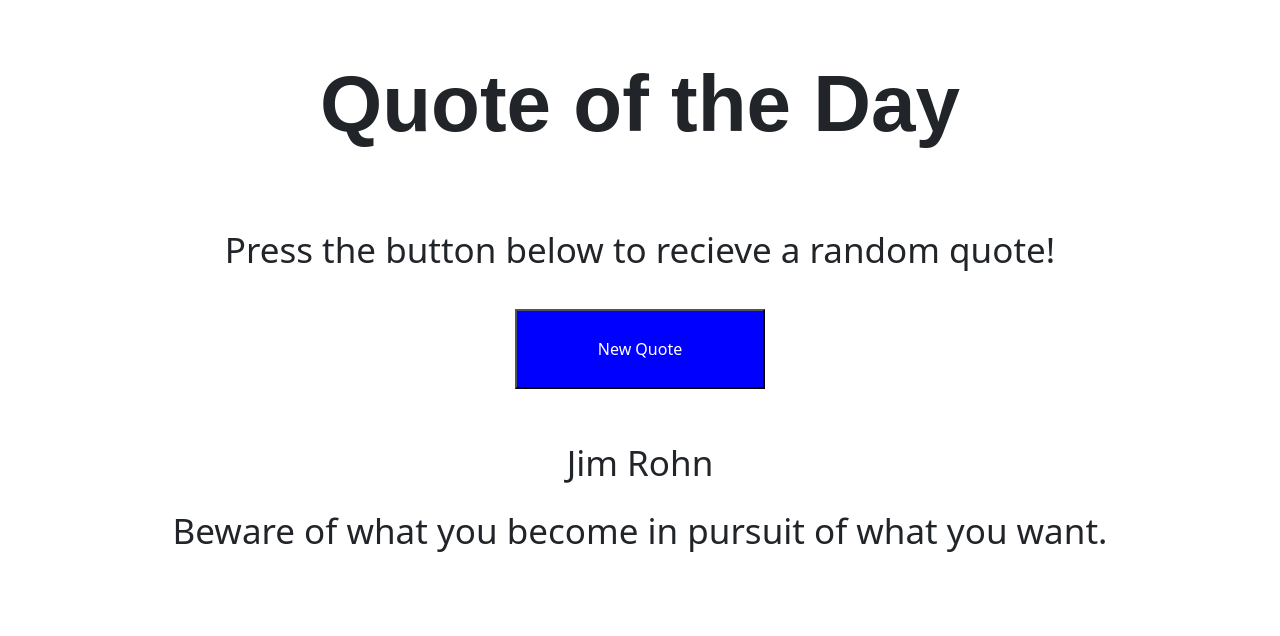
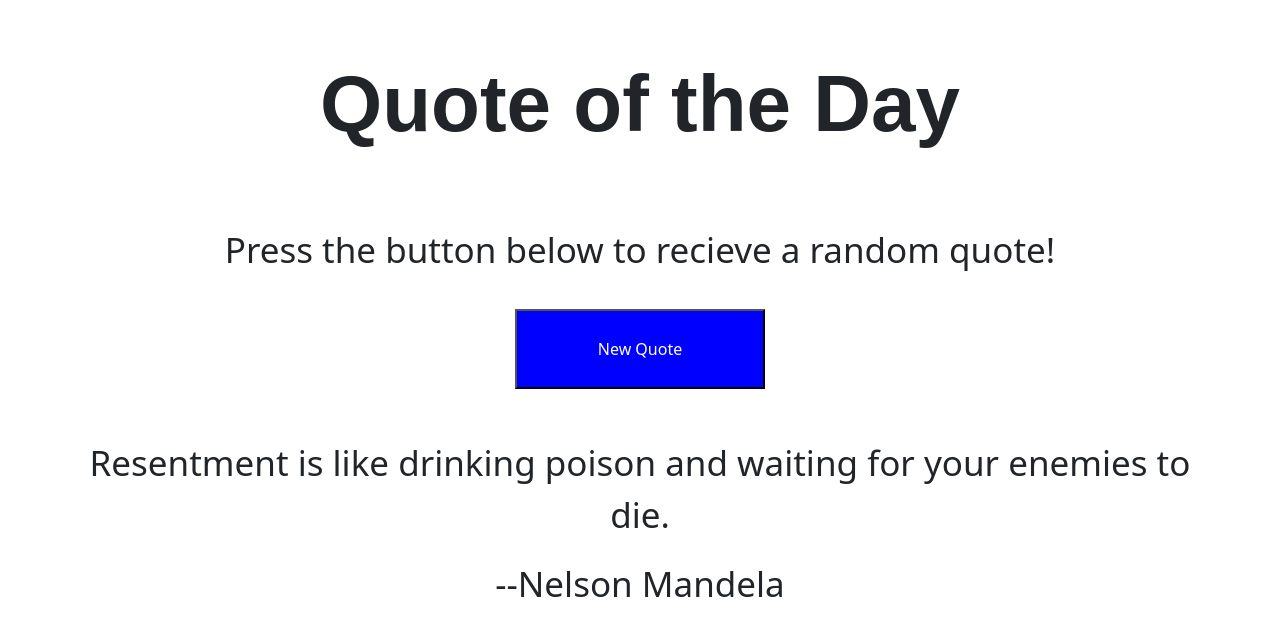
Before and after one commit to AhmedAshraf1132002/Relaxer-App, a plain HTML site: page Assignment_9.html in a window 1280 px wide. Both pictures are taken after a click on the button "New Quote". Drawn offline with Linux system fonts and the light colour scheme; a web font is replaced by a local one.

Commit message:
second commit

```diff
--- a/Assignment_9.html
+++ b/Assignment_9.html
@@ -26,9 +26,9 @@
         <p class="py-3">Press the button below to recieve a random quote!
         </p>
 
-        <button onclick="generalQoutes()" id="btn">New Quote</button>
-        <p class="pt-5" id="demo"></p>
-        <p id="demo_2"></p>
+        <button id="btn">New Quote</button>
+        <p class="pt-5" id="quote"></p>
+        <p id="auther"></p>
     </div>
 
 
--- a/js/Assignment_9.js
+++ b/js/Assignment_9.js
@@ -1,73 +1,37 @@
-// var btn = document.getElementById("btn");
-// var quoteOutputone = document.getElementById("quoteOutput");
-// var quoteOutputtwo = document.getElementById("authorOutput");
-
-// var Quotes=[
-
-//     {'author': 'Jim Rohn',
-//      'quote': 'Beware of what you become in pursuit of what you want.'
-//     },
-//     {'author': 'Epictetus',
-//      'quote': 'It\'s not what happens to you, but how you react to it that matters.'
-//     },
-//     {'author': 'Frank Sinatra',
-//      'quote': 'The best revenge is massive success.'
-//     },
-//     {'author': 'Wayne Gretzy',
-//      'quote': 'You miss 100% of the shots you don\'t take.'
-//     },
-//     {'author': 'Nelson Mandela',
-//      'quote': 'Resentment is like drinking poison and waiting for your enemies to die.'
-//     },
-//     {'author': 'Elbert Hubbard',
-//      'quote': 'Do not take life too seriously. You will not get out alive.'
-//     },
-
-// ];
-
-// btn.addEventListener('click',function(){
-//     var randomQuote=Quotes[Math.floor(Math.random()*Quotes.length)]
-//     quoteOutputone.innerHTML=randomQuote;
-//     quoteOutputtwo.innerHTML=randomQuote;
-// })
-
-var productContainer = [];
-
-function generalQoutes() {
-  var coversation = {
-    author: "Jim Rohn",
-    quote: "Beware of what you become in pursuit of what you want.",
-    author: "Epictetus",
-    quote:
-      "It's not what happens to you, but how you react to it that matters.",
-  };
-
-
-  productContainer.push(coversation);
-  console.log(coversation);
-  displayData();
-}
-
-function displayData() {
-
-     var cartona="";
-     var cartonaTwo="";
-     console.log(productContainer);
-
-  for (var i = 0; i < productContainer.length; i++)
-  {
-
-    cartona +=`Jim Rohn`;
-    console.log(cartona);
-
-    cartonaTwo+=` Beware of what you become in pursuit of what you want.`;
-   console.log(cartonaTwo);
-  }
-  document.getElementById("demo").innerHTML=cartona;
-  document.getElementById("demo_2").innerHTML=cartonaTwo;
+var btn=document.querySelector('#btn');
 
 
 
+var quote=[
+
+{
+  'qoute':"It's not what happens to you, but how you react to it that matters.",
+  'auther':'--Epictetus'
+},
+{
+  'qoute':"The best revenge is massive success.",
+  'auther':'--Frank Sinatra'
+},
+{
+  'qoute':"You miss 100% of the shots you don't take.",
+  'auther':'--Wayne Gretzy'
+},
+{
+  'qoute':"Do not take life too seriously. You will not get out alive.",
+  'auther':'--Elbert Hubbard'
+},
+{
+  'qoute':"Resentment is like drinking poison and waiting for your enemies to die.",
+  'auther':'--Nelson Mandela'
+},
+]
 
 
-}
+btn.addEventListener('click',function()
+{
+  var num=Math.floor(Math.random()*quote.length)
+  console.log(num);
+
+  document.getElementById('quote').innerHTML=quote[num].qoute;
+  document.getElementById('auther').innerHTML=quote[num].auther;
+})
```
